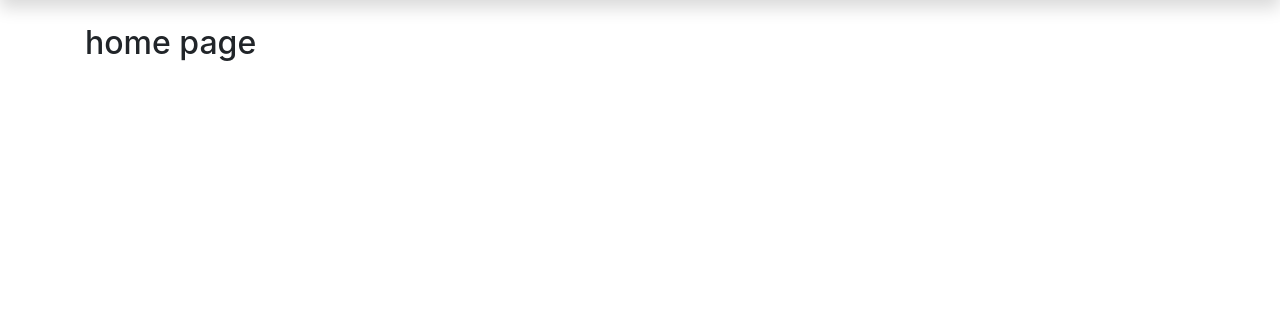
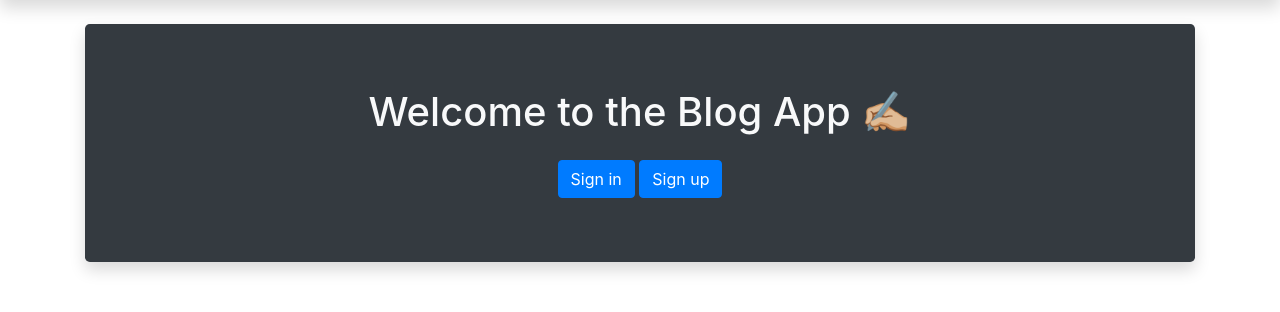
Before and after one commit to zuber-shekh7/django-blog-app, a Django app: page / in a window 1280 px wide. Shown: the part 88-400 px from the top of the page. Run offline with Django 3.2, Linux system fonts and the light colour scheme.

Commit message:
Updated Home page

```diff
--- a/templates/core/index.html
+++ b/templates/core/index.html
@@ -1,5 +1,15 @@
 {% extends 'core/base.html' %} {% block main %}
 <section>
-  <h2>home page</h2>
+  <div class="row">
+    <div class="col-md">
+      <div class="jumbotron bg-dark text-light shadow">
+        <h1 class="text-center">Welcome to the Blog App ✍🏼</h1>
+        <div class="text-center mt-4">
+          <a class="btn btn-primary" href="{% url 'accounts:signin' %}">Sign in</a>
+          <a class="btn btn-primary" href="{% url 'accounts:signup' %}">Sign up</a>
+        </div>
+      </div>
+    </div>
+  </div>
 </section>
 {% endblock main %}
```
